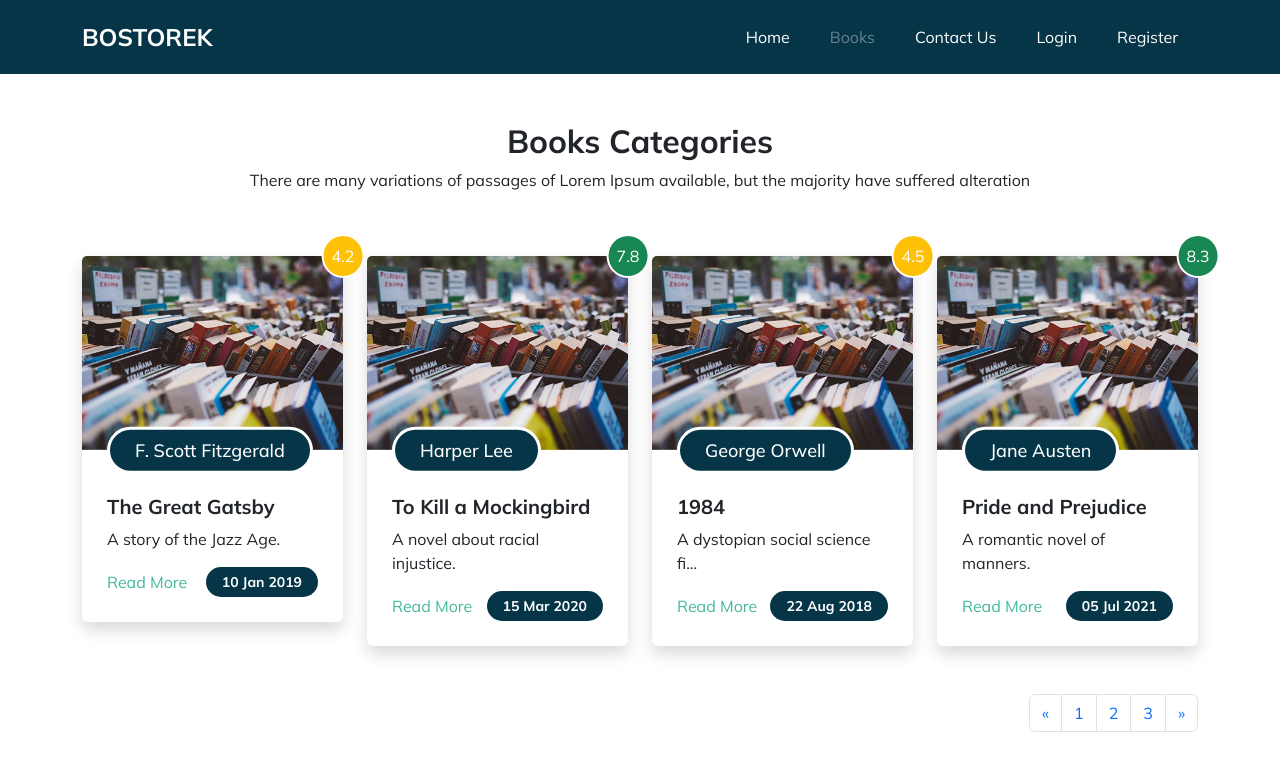
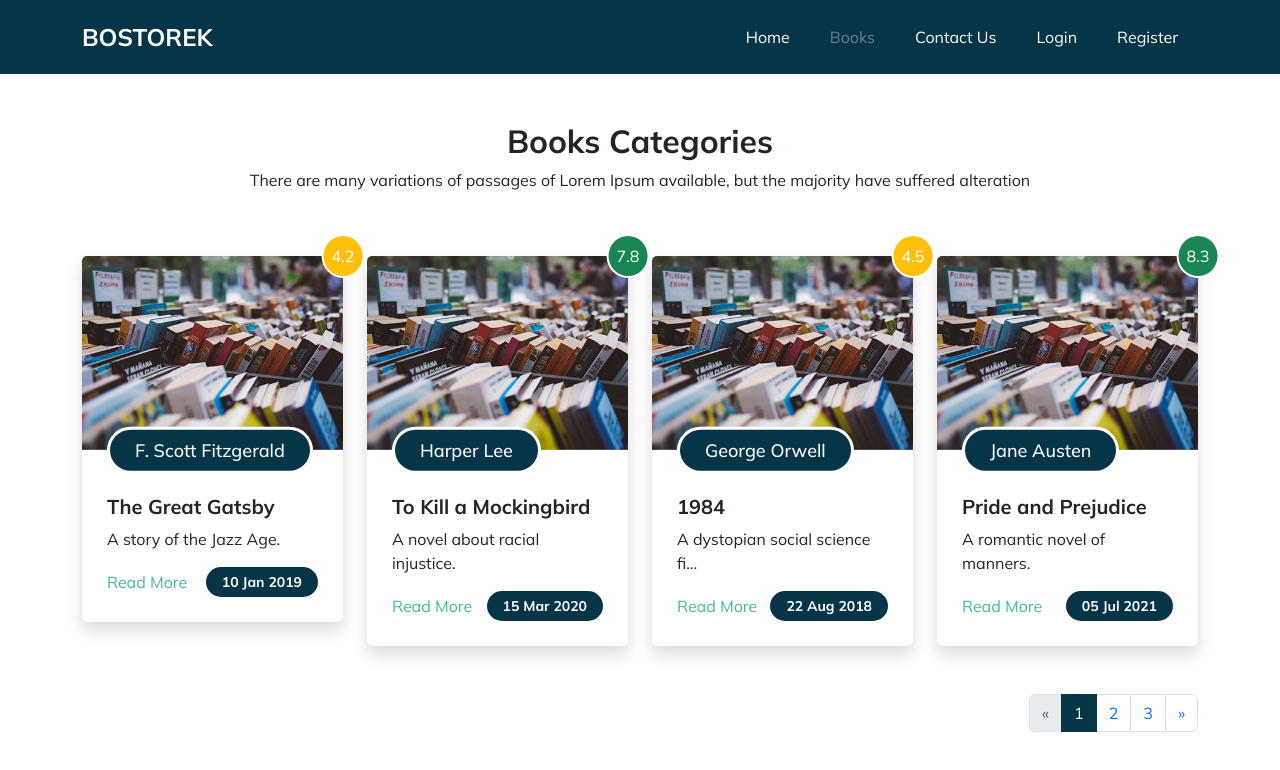
Before and after one commit to cahangirasgerov2003/Bostorek-az, a Vue app in the folder frontend/: page /books in a window 1280 px wide. Shown: the top 770 px of the page. Built offline with nearby package versions, Linux system fonts and the light colour scheme.

Commit message:
PAgination functionality will be added

```diff
--- a/frontend/src/components/Pagination.vue
+++ b/frontend/src/components/Pagination.vue
@@ -1,16 +1,30 @@
 <template>
   <nav aria-label="Page navigation example">
     <ul class="pagination justify-content-end">
-      <li class="page-item">
-        <a class="page-link" href="#" aria-label="Previous">
+      <li
+        class="page-item"
+        :class="{ disabled: current === 1 }"
+        v-on:click="goToPage(current - 1)"
+      >
+        <a class="page-link">
           <span aria-hidden="true">&laquo;</span>
         </a>
       </li>
-      <li class="page-item"><a class="page-link" href="#">1</a></li>
-      <li class="page-item"><a class="page-link" href="#">2</a></li>
-      <li class="page-item"><a class="page-link" href="#">3</a></li>
-      <li class="page-item">
-        <a class="page-link" href="#" aria-label="Next">
+      <li
+        class="page-item"
+        :class="{ active: page === current }"
+        v-for="(page, index) in pages"
+        :key="index"
+        @click="goToPage(page)"
+      >
+        <a class="page-link">{{ page }}</a>
+      </li>
+      <li
+        class="page-item"
+        :class="{ disabled: current === pages }"
+        @click="goToPage(current + 1)"
+      >
+        <a class="page-link">
           <span aria-hidden="true">&raquo;</span>
         </a>
       </li>
@@ -19,7 +33,39 @@
 </template>
 
 <script>
-export default {};
+export default {
+  name: "Pagination",
+  emits: ["changePage"],
+  props: {
+    current: {
+      type: Number,
+      required: true,
+    },
+    pages: {
+      type: Number,
+      required: true,
+    },
+  },
+  methods: {
+    goToPage(pageNumber) {
+      this.$emit("changePage", pageNumber);
+    },
+  },
+};
 </script>
 
-<style scoped></style>
+<style scoped>
+.pagination li {
+  cursor: pointer;
+}
+
+.pagination li.disabled {
+  cursor: not-allowed;
+  pointer-events: none;
+}
+
+.active > .page-link {
+  background-color: #063547 !important;
+  border-color: #063547 !important;
+}
+</style>
--- a/frontend/src/views/BooksView.vue
+++ b/frontend/src/views/BooksView.vue
@@ -3,7 +3,11 @@
     <div class="container pt-5">
       <Heading :title="title" :desc="desc" />
       <BookList :books="limitBooks" />
-      <Pagination :current="current" :pages="calculateNumberOfPages" />
+      <Pagination
+        :current="current"
+        :pages="calculateNumberOfPages"
+        @changePage="updatePage"
+      />
     </div>
   </section>
 </template>
@@ -40,6 +44,13 @@ export default {
       return books.slice(startBookNumber, endBookNumber);
     },
   },
+
+  // Methods
+  methods: {
+    updatePage(page) {
+      this.current = page;
+    },
+  },
 };
 </script>
 
```
